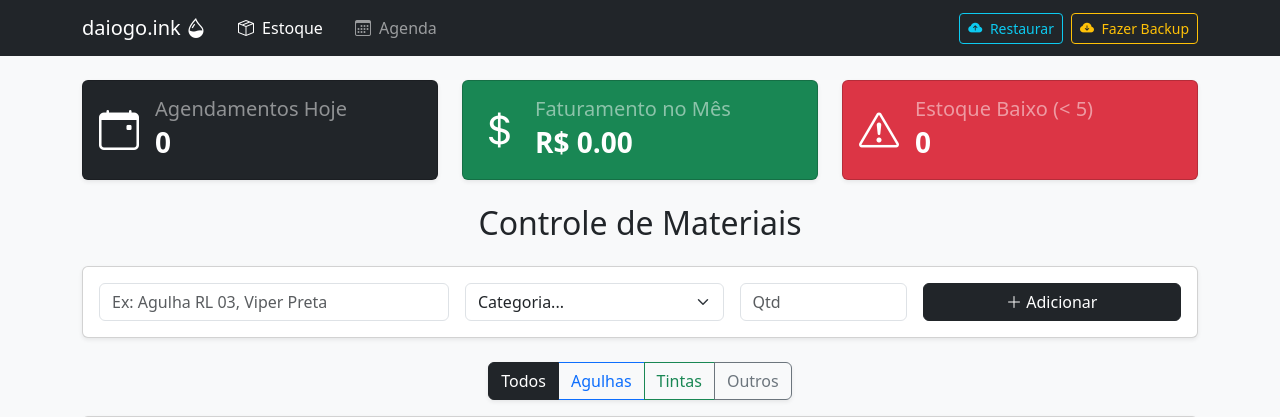
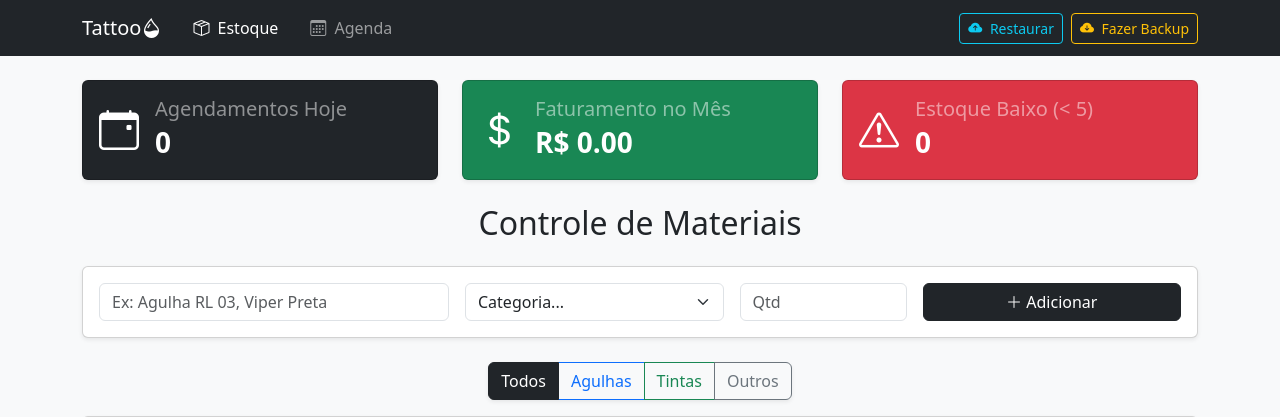
Before and after one commit to daiogocrs/sistema_tatuagem, a Flask app: page / in a window 1280 px wide. Shown: the top 417 px of the page. Run offline with Flask 3, Linux system fonts and the light colour scheme; data that the repository does not hold is empty; some libraries are stand-ins or nearby versions.

Commit message:
add .exe

```diff
--- a/app.py
+++ b/app.py
@@ -2,11 +2,16 @@ from flask import Flask, render_template, request, redirect, url_for, flash, g,
 from flask_wtf.csrf import CSRFProtect
 import sqlite3
 import os
+import sys
 from datetime import datetime, timedelta
 import json
 import re
 
-app = Flask(__name__)
+if getattr(sys, 'frozen', False):
+    template_folder = os.path.join(sys._MEIPASS, 'templates')
+    app = Flask(__name__, template_folder=template_folder)
+else:
+    app = Flask(__name__)
 app.secret_key = 'chave-secreta-estudio-tatuagem-segura' # Pode inventar qualquer frase aqui
 csrf = CSRFProtect(app)
 DATABASE = 'estudio.db'
@@ -226,7 +231,9 @@ def editar_agendamento(id):
 
 @app.route('/backup')
 def fazer_backup():
-    return send_file(DATABASE, as_attachment=True, download_name=f"backup_estudio_{datetime.now().strftime('%Y-%m-%d')}.db")
+    caminho_absoluto = os.path.abspath(DATABASE)
+
+    return send_file(caminho_absoluto, as_attachment=True, download_name=f"backup_estudio_{datetime.now().strftime('%Y-%m-%d')}.db")
 
 @app.route('/restaurar_backup', methods=['POST'])
 def restaurar_backup():
@@ -256,5 +263,14 @@ def restaurar_backup():
     return redirect(url_for('index'))
 
 if __name__ == '__main__':
+    import webbrowser
+    from threading import Timer
+
+    def abrir_navegador():
+        webbrowser.open("http://127.0.0.1:5000")
+
     init_db()
-    app.run(debug=True)
+
+    Timer(1.5, abrir_navegador).start()
+
+    app.run(debug=False)
--- a/templates/agenda.html
+++ b/templates/agenda.html
@@ -132,8 +132,9 @@
                                     </button>
                                 </div>
                                 <div class="modal-footer">
-                                    <button type="button" class="btn btn-secondary" data-bs-dismiss="modal">Pular e
-                                        Concluir</button>
+                                    <button type="submit" class="btn btn-secondary"
+                                        onclick="document.getElementById('materiaisContainer{{ agendamento['id'] }}').innerHTML='';">Pular
+                                        e Concluir</button>
                                     <button type="submit" class="btn btn-success"><i class="bi bi-check2-all"></i>
                                         Concluir com Baixa</button>
                                 </div>
--- a/templates/base.html
+++ b/templates/base.html
@@ -4,7 +4,7 @@
 <head>
     <meta charset="UTF-8">
     <meta name="viewport" content="width=device-width, initial-scale=1.0">
-    <title>{% block title %}daiogo.ink{% endblock %}</title>
+    <title>{% block title %}Tattoo{% endblock %}</title>
     <link href="https://cdn.jsdelivr.net/npm/bootstrap@5.3.0/dist/css/bootstrap.min.css" rel="stylesheet">
     <link rel="stylesheet" href="https://cdn.jsdelivr.net/npm/bootstrap-icons@1.11.1/font/bootstrap-icons.css">
 </head>
@@ -13,7 +13,7 @@
 
     <nav class="navbar navbar-expand-lg navbar-dark bg-dark mb-4">
         <div class="container">
-            <a class="navbar-brand" href="/">daiogo.ink <i class="bi bi-droplet-half"></i></a>
+            <a class="navbar-brand" href="/">Tattoo<i class="bi bi-droplet-half"></i></a>
 
             <div class="navbar-nav me-auto flex-row gap-3 ms-2">
                 <a class="nav-link {% if request.endpoint == 'index' %}active{% endif %}"
```
Also changed, not shown: icone.ico (added), readme.md, 1 other file.
